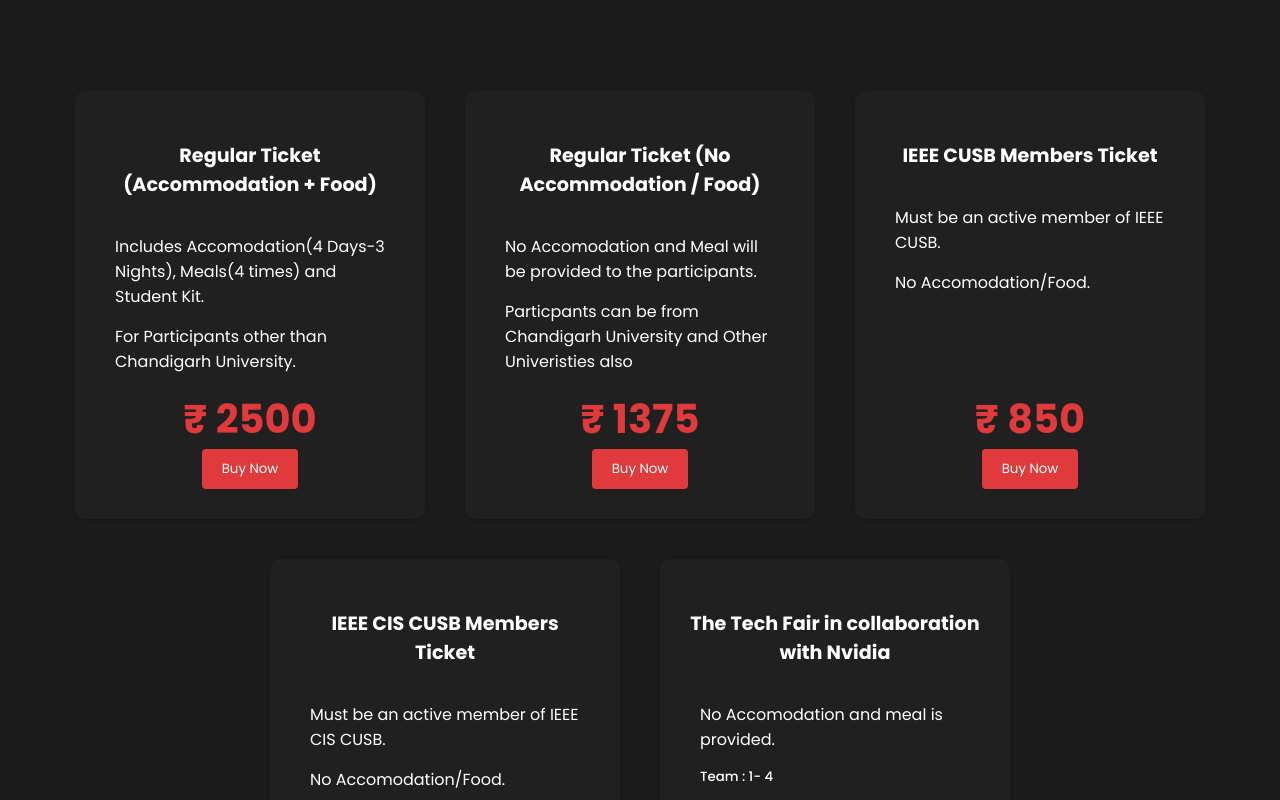
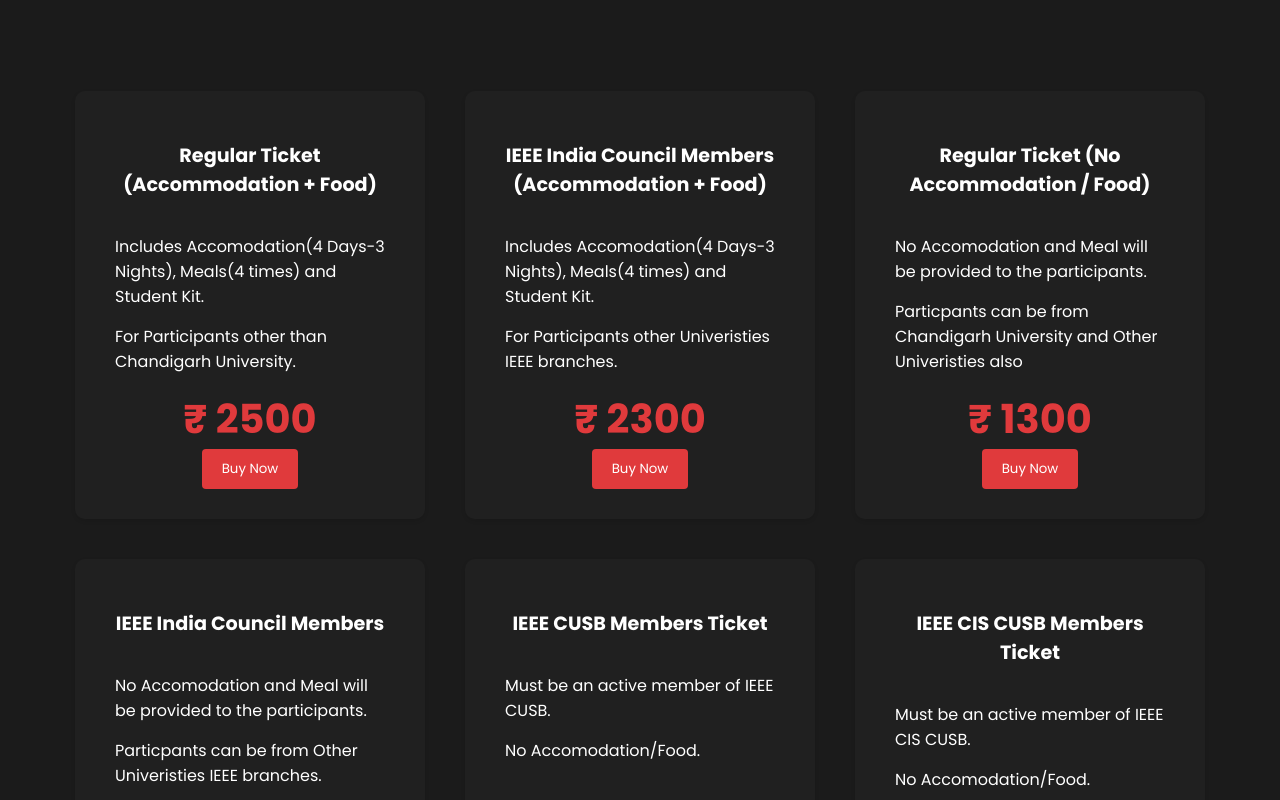
Before and after one commit to jayanth137/Summer_School_Cis, a React (Create React App) app: page / in a window 1280 px wide. Shown: the part 3020-3820 px from the top of the page. Built offline with nearby package versions, Linux system fonts and the light colour scheme.

Commit message:
Fee cards added

```diff
--- a/src/component/FeeSection/FeeSectiondata.js
+++ b/src/component/FeeSection/FeeSectiondata.js
@@ -8,11 +8,27 @@
     ],
   },
   {
+    name: 'IEEE India Council Members (Accommodation + Food)',
+    price: '₹ 2300',
+    benefits: [
+      'Includes Accomodation(4 Days-3 Nights), Meals(4 times) and Student Kit.',
+      ' For Participants other Univeristies IEEE branches.                                ',
+    ],
+  },
+  {
     name: 'Regular Ticket  (No Accommodation / Food)',
-    price: '₹ 1375',
+    price: '₹ 1300',
     benefits: [
       'No Accomodation and Meal will be provided to the participants.',
       ' Particpants can be from Chandigarh University and Other Univeristies also',
+    ],
+  },
+  {
+    name: 'IEEE India Council Members ',
+    price: '₹ 1125',
+    benefits: [
+      'No Accomodation and Meal will be provided to the participants.',
+      ' Particpants can be from  Other Univeristies IEEE branches.',
     ],
   },
   {
```
